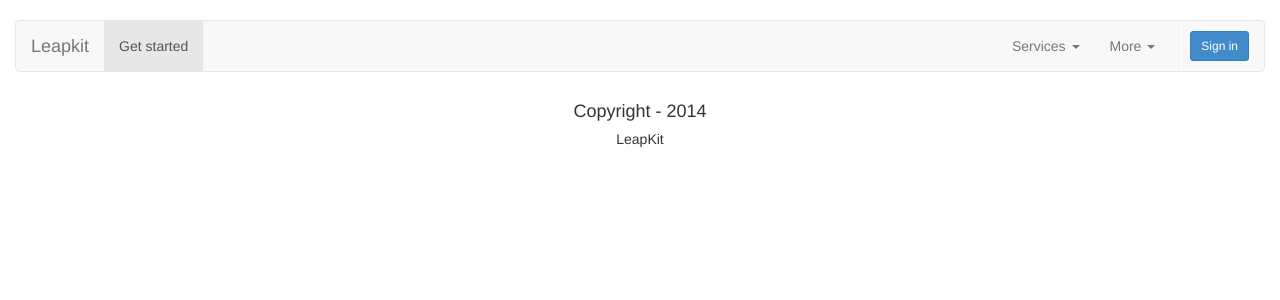
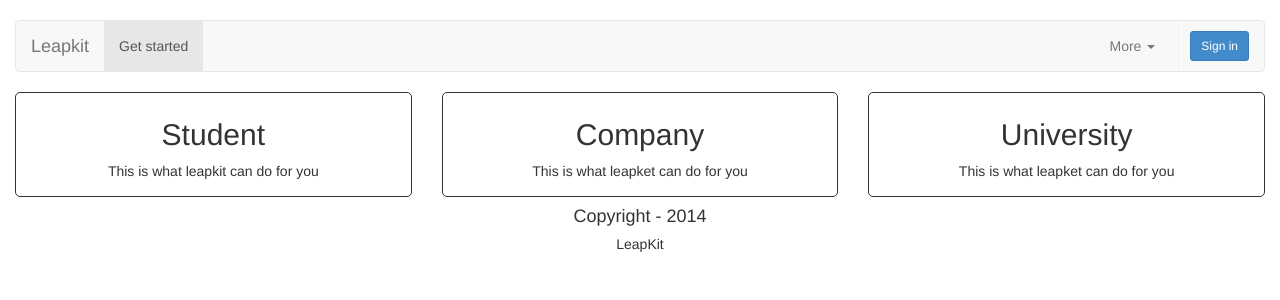
Before and after one commit to paritosh1990/EPITA, a Django app: template root/templates/get_started.html in a window 1280 px wide. Shown: the top 300 px of the page. Run offline with Django 3.2, Linux system fonts and the light colour scheme; the template is opened without the code that fills it, so the values that code supplies are empty; parts of the project's set-up code (start-up, migrations or seed data) failed here and were passed over; some libraries are stand-ins or nearby versions.

Commit message:
Showcase for Sofera
This is simply a test

```diff
--- /dev/null
+++ b/root/static/root/css/root.css
@@ -0,0 +1,16 @@
+
+a .company_info_button, a .student_info_button, a .university_info_button {
+	color: #333;
+	text-decoration: none;
+}
+
+.company_info_button, .student_info_button, .university_info_button {
+	text-align: center;
+	border: 1px solid #333;
+	border-radius: 5px;
+	padding: 5px;
+}
+
+.company_info_button:hover, .student_info_button:hover, .university_info_button:hover  {
+	background-color: #999;
+}
--- a/root/templates/_layouts/root_layout.html
+++ b/root/templates/_layouts/root_layout.html
@@ -10,6 +10,7 @@
 {% block css_files %}
 
 	<link rel="stylesheet" type="text/css" href="{% static 'root/css/style.css'  %}">
+  <link rel="stylesheet" type="text/css" href="{% static 'root/css/root.css'  %}">
 
 {% endblock %}
 
@@ -25,14 +26,6 @@
  {% endblock %}
 
  {% block nav_right %}
- 	<li class="dropdown {% block right_first %} {% endblock %}">
-      <a href="#" class="dropdown-toggle" data-toggle="dropdown">Services <b class="caret"> </b></a>
-      <ul class="dropdown-menu">
-        <li><a href="{% url 'student_info' %}">Leapkit for Students</a></li>
-        <li><a href="{% url 'company_info' %}">Leapkit for Companies</a></li>
-        <li><a href="{% url 'university_info' %}">Leapkit for Universities</a></li>
-      </ul>
-    </li>
     <li class="dropdown {% block right_second %} {% endblock %}">
       <a href="#" class="dropdown-toggle" data-toggle="dropdown">More <b class="caret"> </b></a>
       <ul class="dropdown-menu">
--- a/root/templates/companies.html
+++ b/root/templates/companies.html
@@ -10,7 +10,7 @@
 
 {% block title %} Companies {% endblock %}
 
-{% block left_second %}active{% endblock %}
+{# {% block left_second %}active{% endblock %} #}
 
 {% block content %}
 
--- a/root/templates/get_started.html
+++ b/root/templates/get_started.html
@@ -14,5 +14,33 @@
 
 {% block content %}
 
+<div class="row">
+	<div class="col-md-4">
+		<a href="{% url 'student_info' %}">
+				<div class="student_info_button">
+				<h2> Student </h2>
+				<p> This is what leapkit can do for you </p>
+			</div>
+		</a>
+	</div>
+	<div class="col-md-4">
+		<a href="{% url 'company_info' %}">
+			<div class="company_info_button">
+				<h2> Company </h2>
+				<p> This is what leapket can do for you </p>
+			</div>
+		</a>
+	</div>
+	<div class="col-md-4">
+		<a href="{% url 'university_info' %}">
+			<div class="university_info_button">
+				<h2> University </h2>
+				<p> This is what leapket can do for you </p>
+			</div>
+		</a>
+	</div>
+</div>
+
+
 
 {% endblock %}
--- a/root/templates/students.html
+++ b/root/templates/students.html
@@ -10,7 +10,7 @@
 
 {% block title %} Students {% endblock %}
 
-{% block left_second %}active{% endblock %}
+{# {% block left_second %}active{% endblock %} #}
 
 {% block content %}
 
--- a/root/templates/universities.html
+++ b/root/templates/universities.html
@@ -10,7 +10,7 @@
 
 {% block title %} Universities {% endblock %}
 
-{% block left_second %}active{% endblock %}
+{# {% block left_second %}active{% endblock %} #}
 
 {% block content %}
 
```
Also changed, not shown: leapkit/settings/base.py (line endings or trailing spaces).
